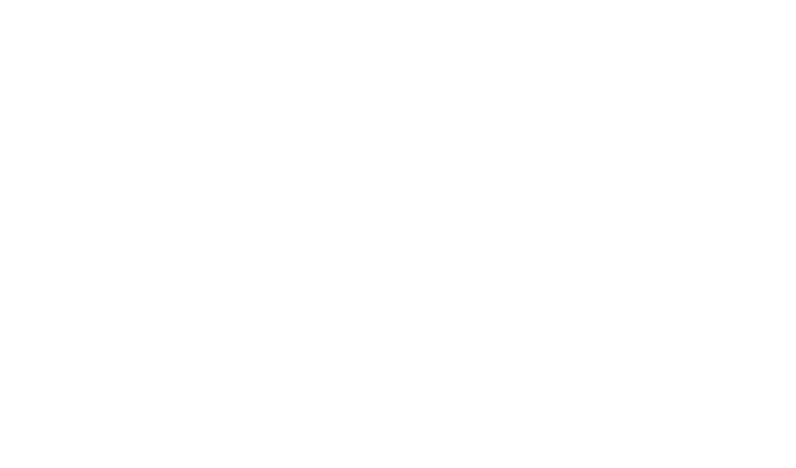
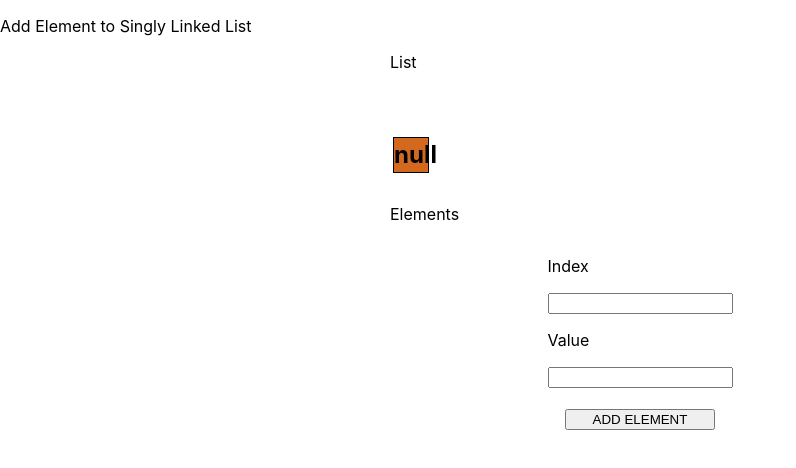
Before and after one commit to MatteoNunez22/algorithm-visualizer-group6, a React (Create React App) app: page /addElementToSinglyLinkedList in a window 1280 px wide. Shown: the top 468 px of the page, without its empty margins (0-796 px from the left). Built offline with nearby package versions, Linux system fonts and the light colour scheme.

Commit message:
Worked on adding element animation

```diff
--- /dev/null
+++ b/src/Components/AddElementToSinglyLinkedList.jsx
@@ -0,0 +1,121 @@
+import React from "react";
+import "../Style/AddElementToSinglyLinkedList.css";
+
+function AddElementToSinglyLinkedList()
+{
+    let list = [];
+    let listLength = 0; // The length of the list
+    let maxValue = 20; // the maximum value of a number generated in the array
+    let animationDelay = 400; // the amount of milliseconds to pause between frames of the animation
+
+    // Update the list elements and their values on the screen and highlight an element
+    function updateElements(indexToHighlight)
+    {
+        // Update innerHtml code for the list elements
+        let innerHtml = ""; // The html code to use
+
+        for (let i = 0; i < listLength; i++)
+        {
+            if (i == indexToHighlight)
+            {
+                innerHtml += "<td><div id=\"element" + i + "\" class=\"squareHighlighted\">" + list[i] + "</div></td>" + "\n" + "<td><div id=\"arrow0" + i + "\" class=\"arrow right\"></div></td>";
+            }
+            else
+            {
+                innerHtml += "<td><div id=\"element" + i + "\" class=\"square\">" + list[i] + "</div></td>" + "\n" + "<td><div id=\"arrow0" + i + "\" class=\"arrow right\"></div></td>";
+            }
+        }
+
+        innerHtml += "<td><div id=\"element10\" class=\"square\">null</div></td>"
+
+        document.getElementById("elementTable").innerHTML = innerHtml;
+
+        // Update innerHtml code for the list indexes
+        innerHtml = ""; // The html code to use
+
+        for (let i = 0; i < listLength; i++)
+        {
+            innerHtml += "<td><div class=\"elementIndex\">" + i + "</div></td>\n" + "<td><brIndex></brIndex></td>\n";
+        }
+
+        document.getElementById("indexesTable").innerHTML = innerHtml;
+    }
+
+    function addElementAnimation()
+    {
+        let targetIndex = parseInt(document.getElementById("elementIndexToAdd").value);
+        let targetValue = parseInt(document.getElementById("elementValueToAdd").value);
+
+        if (isNaN(targetIndex)) { // Return if not a number
+            return;
+        }
+
+        if (targetIndex > listLength)
+        {
+            targetIndex = listLength;
+        }
+
+        addElement(0, targetIndex, targetValue);
+    }
+
+
+    function addElement(currentIndex, targetIndex, targetValue) {
+
+        updateElements(currentIndex);
+
+        if (currentIndex == targetIndex + 2) // We have passed the target index and added the element
+        {
+            // Update the value of the element added
+            list[targetIndex] = targetValue;
+            updateElements(-1);
+        }
+        else // We have not yet added the element
+        {
+            if (currentIndex == targetIndex + 1) // We have passed the target index
+            {
+                // Update the list to add the element (with a value of "null")
+                list.splice(targetIndex, 0, "null");
+                listLength = list.length;
+                updateElements(targetIndex);
+            }
+
+            setTimeout(function() {addElement(currentIndex + 1, targetIndex, targetValue);}, animationDelay); // Continue moving to the target index after a delay
+        }
+
+    }
+
+    return (
+        <div id="container">
+            <p>Add Element to Singly Linked List</p>
+            <div id="array">
+                <p>List</p>
+                <table id="indexesTable">
+                    <tr>
+                        <td><brIndex></brIndex></td>
+                    </tr>
+                </table>
+                <br></br>
+                <br></br>
+                <table id="elements">
+                    <tr id="elementTable">
+                        <td><div id="element10" class="square">null</div></td>
+                    </tr>
+                </table>
+                <br></br>
+                <p id="elementTitle">Elements</p>
+                <div class="row">
+                    <div>
+                        <p>Index</p>
+                        <input type="text" id="elementIndexToAdd"></input>
+                        <p>Value</p>
+                        <input type="text" id="elementValueToAdd"></input>
+                    </div>
+                </div>
+                <br></br>
+                <button onClick={addElementAnimation}>ADD ELEMENT</button>
+            </div>
+        </div>
+    );
+}
+
+export default AddElementToSinglyLinkedList;
--- a/src/Components/Application.jsx
+++ b/src/Components/Application.jsx
@@ -5,6 +5,7 @@
 import LinearSortArray from "./LinearSortArray";
 import StackAndQueue from "./StackAndQueue";
 import PopAndDequeue from "./PopAndDequeue";
+import AddElementToSinglyLinkedList from "./AddElementToSinglyLinkedList";
 
 function Application() {
     return (
@@ -14,6 +15,7 @@
             <LinearSortArray path = "linearSortArray" />
             <StackAndQueue path = "stackAndQueue" />
             <PopAndDequeue path = "popAndDequeue" />
+            <AddElementToSinglyLinkedList path = "addElementToSinglyLinkedList" />
         </Router>
     );
   }
--- /dev/null
+++ b/src/Style/AddElementToSinglyLinkedList.css
@@ -0,0 +1,115 @@
+.square {
+    background: chocolate;
+    border: 1px solid #000;
+    float: left;
+    font-size: 24px;
+    font-weight: bold;
+    line-height: 34px;
+    height: 34px;
+    margin-right: 10px;
+    text-align: center;
+    width: 34px;
+  }
+
+  .squareHighlighted {
+    background: rgb(136, 255, 0);
+    border: 1px solid #000;
+    float: left;
+    font-size: 24px;
+    font-weight: bold;
+    line-height: 34px;
+    height: 34px;
+    margin-right: 10px;
+    text-align: center;
+    width: 34px;
+  }
+
+.elementIndex {
+    background: rgb(95, 174, 219);
+    border-radius: 17px;
+    float: left;
+    font-size: 24px;
+    font-weight: bold;
+    line-height: 34px;
+    height: 35px;
+    margin-right: 11px;
+    margin-top: 11px;
+    text-align: center;
+    width: 35px;
+}
+
+#container {
+    width: 100%;
+    height: 100%;
+}
+
+#array {
+    width: 500px;
+    height: auto;
+    position: relative;
+    margin: 0 auto;
+}
+
+#elements {
+    position: absolute;
+}
+
+#indexes {
+    position: absolute;
+}
+
+.arrow {
+    border: solid black;
+    border-width: 0 3px 3px 0;
+    display: inline-block;
+    padding: 3px;
+    margin-top: 35px;
+    margin-left: 13px;
+    margin-right: 24px;
+    margin-bottom: 15px;
+}
+
+.right {
+    transform: rotate(-45deg);
+    -webkit-transform: rotate(-45deg);
+}
+
+.down {
+    transform: rotate(45deg);
+    -webkit-transform: rotate(45deg);
+}
+
+#arrows {
+    margin-top: 40px;
+}
+
+.arrowRed {
+    border: solid red;
+    border-width: 0 3px 3px 0;
+    display: inline-block;
+    padding: 3px;
+    margin-left: 13px;
+    margin-right: 13px;
+}
+
+#elementTitle {
+margin-top: 50px;
+}
+
+button {
+    width: 150px;
+    margin-left: 175px;
+}
+
+.row {
+    width: 100%;
+    display: flex;
+    flex-direction: row;
+    justify-content: center;
+}
+
+brIndex {
+    content:" ";
+    display: block;
+    margin: 0 23px;
+}
```
Also changed, not shown: 1 other file (tests, documents, lock files or other folders).
